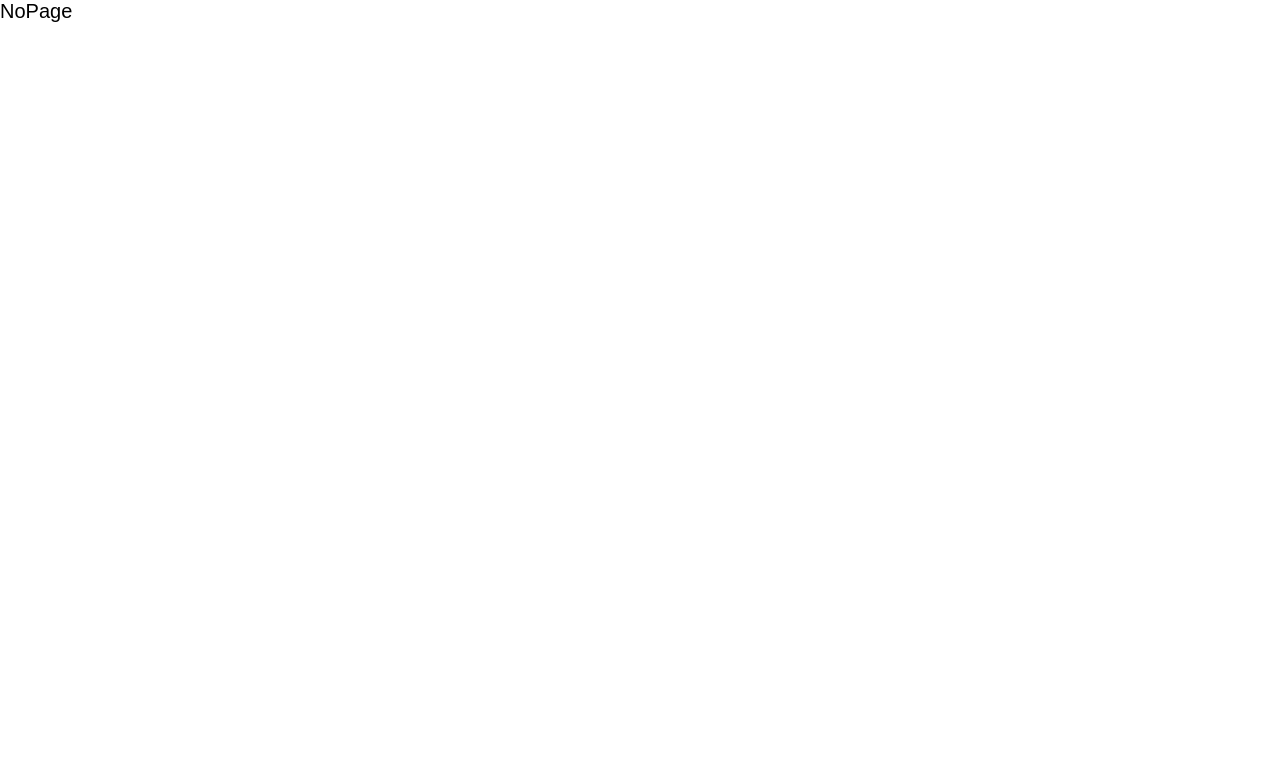
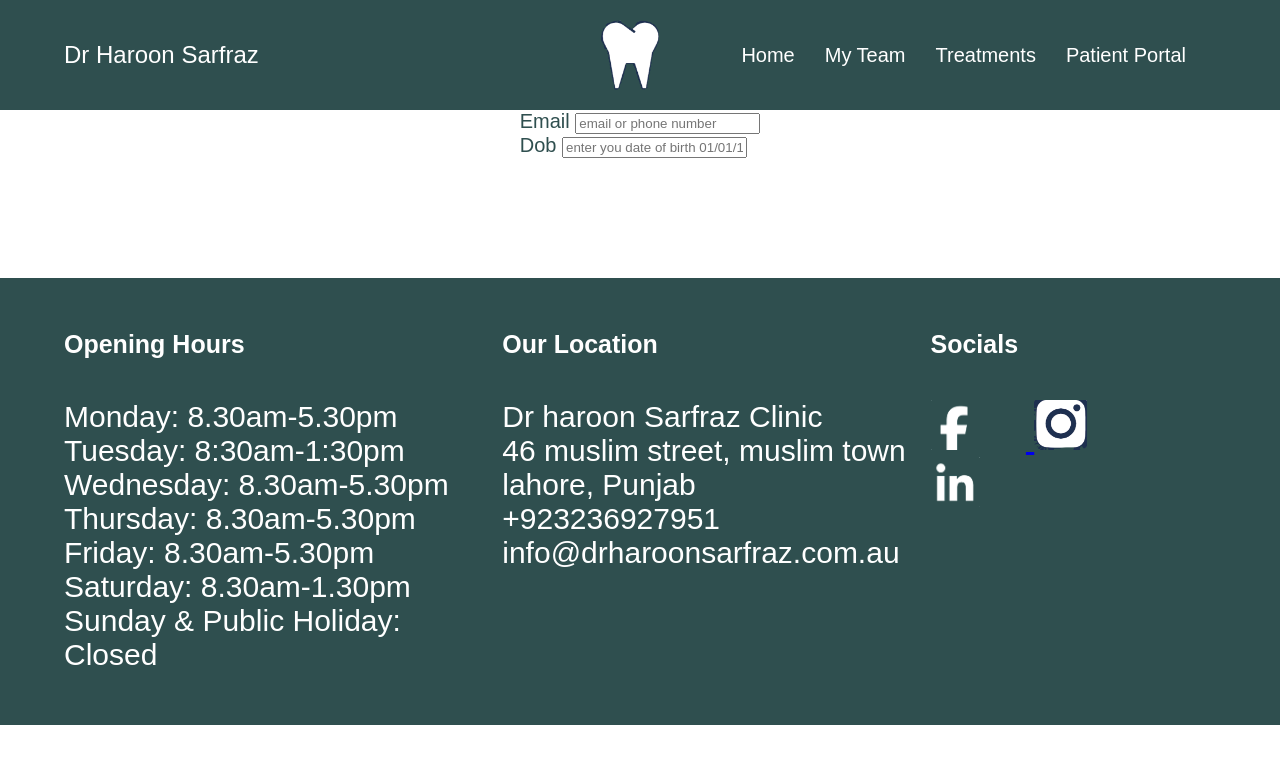
Before and after one commit to suleeman/Dr-Haroon-Sarfraz, a React (Create React App) app in the folder my-app/: page /forgetcredential in a window 1280 px wide. Shown: the top 764 px of the page. Built offline with nearby package versions, Linux system fonts and the light colour scheme.

Commit message:
Move forget Credetial to pages folder and misc changes

```diff
--- a/my-app/src/App.js
+++ b/my-app/src/App.js
@@ -8,24 +8,28 @@ import {PatientPortal} from "./pages/PatientPortal";
 import {NoPage} from "./pages/NoPage";
 import {MyTeam}   from './pages/MyTeam';
 import {BookingOnline} from "./pages/BookingOnline";
+import {ForgetCredential} from "./pages/ForgetCredential"
+import {Header} from "../src/component/header";
 
+import { Footer } from "../src/component/footer";
 export default function App() {
   return (
-    <div className="App">
 
-      <BrowserRouter>
-       <Routes>
+<BrowserRouter>
+  <div className="App">
+    <Header />
+    <Routes>
+      <Route index element={<Home />} />
+      <Route path="myteam" element={<MyTeam />} />
+      <Route path="treatments" element={<Treatments />} />
+      <Route path="patientportal" element={<PatientPortal />} />
+      <Route path="bookingonline" element={<BookingOnline />} />
+      <Route path="forgetcredential" element={<ForgetCredential />} />
+      <Route path="*" element={<NoPage />} />
+    </Routes>
+    <Footer />
+  </div>
+</BrowserRouter>
 
-          <Route index element={ <Home />} />
-          <Route path="MyTeam" element={< MyTeam/>} />
-          <Route path="Treatments" element={<Treatments />} />
-          <Route path="PatientPortal" element={<PatientPortal />} />
-          <Route path="bookingOnline" element={<BookingOnline />} />
-          <Route path="*" element={<NoPage />} />
-
-
-        </Routes>
-       </BrowserRouter>
-    </div>
   );
 }
--- a/my-app/src/component/footer.js
+++ b/my-app/src/component/footer.js
@@ -1,5 +1,6 @@
 import React from 'react'
-import "../styles/Footer.scss"
+import "../styles/Footer.scss";
+import { NavLink } from 'react-router-dom';
 
 export const Footer = () => {
   return (
@@ -28,9 +29,9 @@ export const Footer = () => {
 info@drharoonsarfraz.com.au</p>
          </div>
         <div className='footer-social-details'>  <h5> Socials</h5>
-        <img src={"/images/facebook.png"}/>
-        <img src={"/images/instagram.png"}/>
-        <img src={"/images/linkedin.png"}/>
+    <NavLink>       <img src={"/images/facebook.png"}/>       </NavLink>
+    <NavLink>    <img src={"/images/instagram.png"}/>   </NavLink>
+    <NavLink>    <img src={"/images/linkedin.png"}/>  </NavLink>
         </div>
         </div>
         </div>
--- a/my-app/src/pages/BookingOnline.js
+++ b/my-app/src/pages/BookingOnline.js
@@ -91,10 +91,10 @@ export const BookingOnline = ({...props}) => {
     <>
 
 
-      <div className="booking-form">
+      <div className="form">
         <h1 className="booking-form-heading">Book the Appointment</h1>
         <div className="booking-form-div">
-          <form className="blooking-form-inputs">
+          <form className="booking-form-inputs">
             {
               inputValue
                 ? <Error className="booking-form-error" message={"Please fill the details correctly "} />
@@ -109,13 +109,13 @@ export const BookingOnline = ({...props}) => {
                 : <Error className="booking-form-error-hide" message={""} />
             }
 
-            <div className="blooking-form-input">
+            <div className="booking-form-input">
               <Inputs labelName={"Firstname"} type={"text"} name={"Firstname"} onChange={handlechange} />
             </div>
-            <div className="blooking-form-input">
+            <div className="booking-form-input">
               <Inputs labelName={"Lastname"} type={"text"} name={"Lastname"} onChange={handlechange} />
             </div>
-            <div className="blooking-form-input">
+            <div className="booking-form-input">
               <label>Treatments</label>
               <select name="treatmentType" onChange={handlechange}>
               <option value=""></option>
@@ -134,10 +134,10 @@ export const BookingOnline = ({...props}) => {
                 <option value="Smile Makeovers">Smile Makeovers</option>
               </select>
             </div>
-            <div className="blooking-form-input">
+            <div className="booking-form-input">
               <Inputs labelName={"DOB"} type={"text"} name={"DOB"} onChange={handlechange} placeholder={"01/01/1998"} />
             </div>
-            <div className="blooking-form-input">
+            <div className="booking-form-input">
               <Inputs labelName={"Phone"} type={"text"} name={"Phone"} onChange={handlechange} placeholder={"Phone number"} pattern={"^(0[1-9]|1[0-2])\/(0[1-9]|[12][0-9]|3[01])\/(19|20)\d{2}$"}/>
             </div>
             <button onClick={handleSubmit} className="booking-form-submit" type="submit">Submit</button>
--- /dev/null
+++ b/my-app/src/pages/ForgetCredential.js
@@ -0,0 +1,27 @@
+import React, {useState} from 'react';
+import {Inputs} from "../component/Inputs";
+import "../styles/BookingOnline.scss";
+
+
+
+
+
+
+export const ForgetCredential = () => {
+    const [inputs, setInputs] = useState({});
+    const handlechange = (e) => {
+        e.preventDefault();
+    }
+  return (
+    <div className='form'>
+        <form className='forget-passwoord-form'>
+        <div className="booking-form-input">
+        <Inputs labelName={"Email"} type={"text"} name={"Email"} onChange={handlechange} placeholder={"email or phone number"} />
+      </div>
+        <div className="booking-form-input">
+        <Inputs labelName={"Dob"} type={"text"} name={"dob"} onChange={handlechange} placeholder={"enter you date of birth 01/01/1999"} />
+        </div>
+             </form>
+    </div>
+  )
+}
--- a/my-app/src/pages/Home.js
+++ b/my-app/src/pages/Home.js
@@ -1,17 +1,16 @@
 import React from 'react'
 
-import { Footer } from "../component/footer";
 import {Tcard} from "../component/T-card";
 import {HomeDisplay} from "../component/HomeDisplay";
-import {Header} from "../component/header";
+
 
 
 export const Home = () => {
   return (<>
-    <Header />
+
     <HomeDisplay />
     <Tcard/>
-    <Footer />
+
     </>
   )
 }
--- a/my-app/src/pages/MyTeam.js
+++ b/my-app/src/pages/MyTeam.js
@@ -1,13 +1,12 @@
 import React from 'react'
-import {Header} from "../component/header";
-import { Footer } from "../component/footer";
+
 import { Doctors } from '../component/Doctors';
 export const MyTeam = () => {
   return (
   <>
-    <Header />
+
     <Doctors />
-    <Footer />
+
     </>
   )
 }
--- a/my-app/src/component/PatientAuthenticationPortal.js
+++ b/my-app/src/pages/PatientAuthenticationPortal.js
@@ -1,8 +1,13 @@
 import React, {useState} from 'react';
-import {Inputs} from "./Inputs"
+import {Inputs} from "../component/Inputs"
 import "../styles/BookingOnline.scss";
 import "../styles/PatientAuthenticationPortal.scss"
-import { Link } from 'react-router-dom';
+
+import { NavLink } from 'react-router-dom';
+
+
+
+
 export  const PatientAuthenticationPortal = () => {
 
   const [inputs, setInputs] = useState({});
@@ -23,31 +28,14 @@ export  const PatientAuthenticationPortal = () => {
         <form className="Patient-authentication-form-inputs">
         <h1 className='patient-poortal'> Get Your Reports</h1>
           <h2>Patient Portal</h2>
-           <div className="blooking-form-input">
+           <div className="booking-form-input">
            <Inputs labelName={"Username"} type={"text"} name={"Firstname"} onChange={handlechange} placeholder={"username or phone number"} />
             </div>
-            <div className="blooking-form-input">
+            <div className="booking-form-input">
             <Inputs labelName={"Password"} type={"text"} name={"Firstname"} onChange={handlechange}placeholder={"password"}  />
         </div>
         <button className='patient-form-login'> Login </button>
-        <p> Forget password, <Link> click here</Link></p>
-
-        {/* <div className="blooking-form-input">
-        <Inputs labelName={"Firstname"} type={"text"} name={"Firstname"} onChange={handlechange} placeholder={"01/01/1998"} />
-        </div>
-        <div className="blooking-form-input">
-
-        <Inputs labelName={"Firstname"} type={"text"} name={"Firstname"} onChange={handlechange} placeholder={"01/01/1998"}  />
-        </div>
-        <div className="blooking-form-input">
-
-        <Inputs labelName={"Firstname"} type={"text"} name={"Firstname"} onChange={handlechange} placeholder={"01/01/1998"}  />
-        </div>
-        <div className="blooking-form-input">
-
-        <Inputs labelName={"Firstname"} type={"text"} name={"Firstname"} onChange={handlechange} placeholder={"01/01/1998"}  />
-        </div>
-           */}
+        <p> Forget password, <NavLink to="/ForgetCredential"> click here</NavLink></p>
 
 
         </form>
--- a/my-app/src/pages/PatientPortal.js
+++ b/my-app/src/pages/PatientPortal.js
@@ -1,15 +1,14 @@
 import React from 'react'
-import {Header} from "../component/header";
-import { Footer } from "../component/footer";
-import { PatientAuthenticationPortal } from '../component/PatientAuthenticationPortal';
+
+import { PatientAuthenticationPortal } from './PatientAuthenticationPortal';
  export const PatientPortal = () => {
 
 
     return (
     <>
-      <Header />
+
       <PatientAuthenticationPortal />
-      <Footer />
+
       </>
     )
   }
--- a/my-app/src/pages/Treatments.js
+++ b/my-app/src/pages/Treatments.js
@@ -1,7 +1,6 @@
 import React from 'react';
 import "../styles/Treatments.scss"
-import {Footer} from '../component/footer';
-import {Header} from "../component/header";
+
 import {Tcard} from "../component/T-card";
 import BookingOnlineButton from '../component/BookingOnlineButton';
 
@@ -11,11 +10,11 @@ export const Treatments = () => {
 
   return (
     <>
-      <Header />
+
       <Tcard/>
     <div className='booking-button-treatments'> <BookingOnlineButton /> </div>
 
-      <Footer />
+
       </>
     )
   }
--- a/my-app/src/styles/BookingOnline.scss
+++ b/my-app/src/styles/BookingOnline.scss
@@ -1,4 +1,4 @@
-.booking-form {
+.form {
     display: flex;
     align-items: center;
     justify-content: center;
@@ -9,12 +9,12 @@
       font-size: 60px;
     }
 
-    .blooking-form-inputs {
+    .booking-form-inputs {
       display: flex;
       flex-flow: column;
       width: 650px;
 
-      .blooking-form-input {
+      .booking-form-input {
         display: flex;
         margin: 20px;
 
@@ -71,7 +71,7 @@
 
     // Responsive styles
     @media (max-width: 1024px) {
-      .blooking-form-inputs {
+      .booking-form-inputs {
         width: 80%; // Adjust width for tablets and small screens
       }
 
@@ -84,7 +84,7 @@
         width: 100%; // Make the submit button full-width
       }
 
-      .blooking-form-input {
+      .booking-form-input {
         flex-direction: column;
         align-items: flex-start;
 
@@ -100,7 +100,7 @@
     }
 
     @media (max-width: 768px) {
-      .blooking-form-inputs {
+      .booking-form-inputs {
         width: 90%; // Further reduce width for mobile devices
       }
 
@@ -108,7 +108,7 @@
         font-size: 40px; // Reduce heading size for mobile
       }
 
-      .blooking-form-input {
+      .booking-form-input {
         flex-direction: column;
         margin-bottom: 10px;
 
@@ -138,7 +138,7 @@
         font-size: 30px; // Further reduce the heading size for very small screens
       }
 
-      .blooking-form-inputs {
+      .booking-form-inputs {
         width: 100%; // Full width for very small screens
         padding: 0 10px; // Add padding to prevent inputs from touching the sides
       }
@@ -148,7 +148,7 @@
         font-size: 1rem;
       }
 
-      .blooking-form-input {
+      .booking-form-input {
         input,
         select {
           width: 100%; // Ensure full-width inputs/selects
--- a/my-app/src/styles/Header.scss
+++ b/my-app/src/styles/Header.scss
@@ -5,7 +5,7 @@
     display: flex;
     justify-content: center;
     align-items: center;
-    font-size: 25px;
+    font-size: 20px;
 
     .headersub {
       width: 90%;
```
